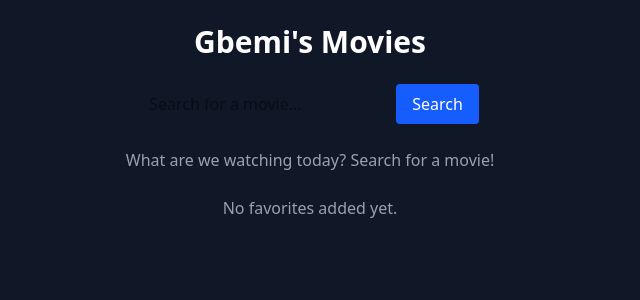
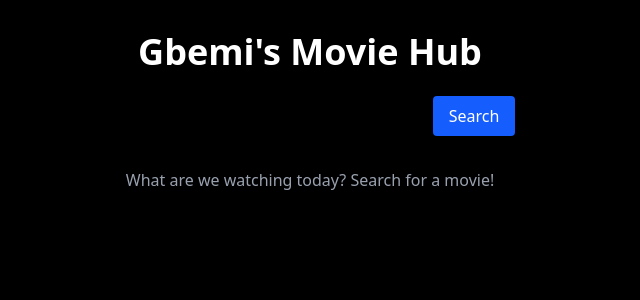
Before and after one commit to Gbemilash/gbemisola-movie-database, a React (Vite) app in the folder movie-database/: page / in a window 1280 px wide. Shown: the top 300 px of the page, without its empty margins (330-970 px from the left). Built offline with nearby package versions, Linux system fonts and the light colour scheme.

Commit message:
I changed the background back to my initial plan of using a black background inmy design

```diff
--- a/movie-database/src/App.jsx
+++ b/movie-database/src/App.jsx
@@ -13,14 +13,16 @@ function App() {
   const [error, setError] = useState("");
 
   useEffect(() => {
-    const storedFavs = JSON.parse(localStorage.getItem("favorites")) || [];
-    setFavorites(storedFavs);
+    const saved = localStorage.getItem("favorites");
+    if (saved) {
+      setFavorites(JSON.parse(saved));
+    }
   }, []);
 
   const handleSearch = async (e) => {
     e.preventDefault();
-    if (movieName === "") {
-      setError("Please type something");
+    if (movieName.trim() === "") {
+      setError("Please enter a movie name");
       return;
     }
 
@@ -41,7 +43,7 @@ function App() {
         setError("No movies found");
       }
     } catch (err) {
-      setError("Error fetching movies");
+      setError("Something went wrong");
     } finally {
       setLoading(false);
     }
@@ -51,20 +53,20 @@ function App() {
     setLoading(true);
     try {
       const res = await fetch(
-        `https://www.omdbapi.com/?apikey=3e1e8179&i=${id}&plot=full`
+        `https://www.omdbapi.com/?apikey=3e1e8179&i=${id}&plot=short`
       );
       const data = await res.json();
       setSelectedMovie(data);
-    } catch {
-      setError("Error fetching movie details");
+    } catch (err) {
+      setError("Error loading movie");
     } finally {
       setLoading(false);
     }
   };
 
   const addToFavorites = (movie) => {
-    const exists = favorites.find((fav) => fav.imdbID === movie.imdbID);
-    if (!exists) {
+    const alreadyAdded = favorites.find((fav) => fav.imdbID === movie.imdbID);
+    if (!alreadyAdded) {
       const updated = [...favorites, movie];
       setFavorites(updated);
       localStorage.setItem("favorites", JSON.stringify(updated));
@@ -78,47 +80,54 @@ function App() {
   };
 
   return (
-    <div className="min-h-screen bg-gray-900 text-white p-6">
-      <h1 className="text-3xl font-bold text-center mb-6">Gbemi's Movies</h1>
+    <div className="min-h-screen bg-black text-white px-6 py-8">
+      <h1 className="text-4xl font-bold text-center mb-6">
+        Gbemi's Movie Hub
+      </h1>
 
-      <form onSubmit={handleSearch} className="flex justify-center gap-2 mb-5">
+      <form
+        onSubmit={handleSearch}
+        className="flex justify-center flex-wrap gap-2 mb-8"
+      >
         <input
           type="text"
-          placeholder="Search for a movie..."
+          placeholder="Search movie..."
           value={movieName}
           onChange={(e) => setMovieName(e.target.value)}
-          className="p-2 text-black rounded"
+          className="p-2 w-60 sm:w-80 text-black rounded"
         />
         <button
           type="submit"
-          className="bg-blue-600 px-4 py-2 rounded hover:bg-blue-700"
+          className="bg-blue-600 px-4 py-2 rounded hover:bg-blue-500"
         >
           Search
         </button>
       </form>
 
-      {loading && <p className="text-center">Loading...</p>}
+      {loading && <p className="text-center text-gray-400">Loading...</p>}
       {error && <p className="text-center text-red-400">{error}</p>}
 
       {!loading && !error && !selectedMovie && (
         <>
           <MovieList movies={movies} onMovieClick={handleMovieClick} />
-          <FavoritesList
-            favorites={favorites}
-            onRemove={removeFromFavorites}
-          />
+          {favorites.length > 0 && (
+            <FavoritesList
+              favorites={favorites}
+              onRemove={removeFromFavorites}
+            />
+          )}
         </>
       )}
 
       {selectedMovie && (
-        <div>
+        <div className="mt-6">
           <MovieDetails
             movie={selectedMovie}
             onBack={() => setSelectedMovie(null)}
           />
           <button
             onClick={() => addToFavorites(selectedMovie)}
-            className="bg-green-600 px-4 py-2 rounded mt-4 hover:bg-green-700"
+            className="bg-green-600 px-4 py-2 rounded mt-4 hover:bg-green-500"
           >
             Add to Favorites
           </button>
```
